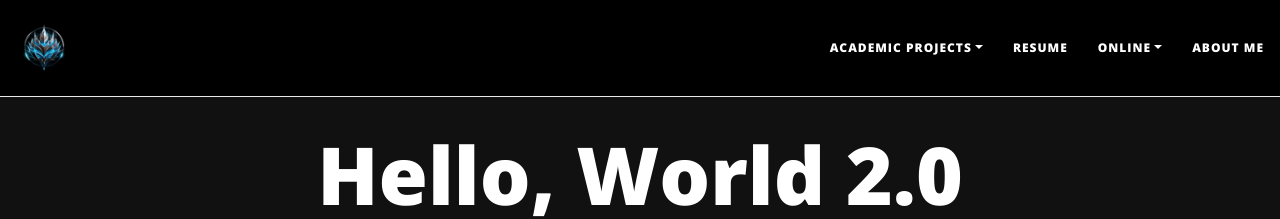
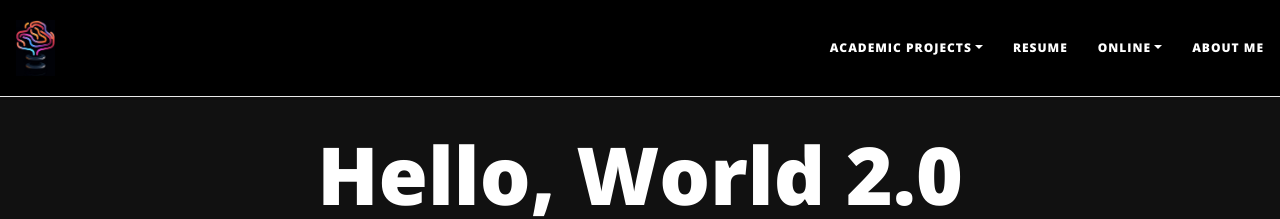
Before and after one commit to corticalstack/corticalstack.github.io, a Jekyll site: the page built from index.html, in a window 1280 px wide. Shown: the top 219 px of the page. Built offline with Jekyll 4.4.1, drawn with Linux system fonts in a browser that asks for light colours; nearby versions of some CDN libraries; the list of posts is cut into pages by our own code.

Commit message:
feat(new): new logo

```diff
--- a/_config.yml
+++ b/_config.yml
@@ -40,7 +40,7 @@ round-avatar: true
 
 # If you want to have an image logo in the top-left corner instead of the title text,
 # then specify the following parameter
-title-img: "/assets/img/cs-logo.jpg"
+title-img: "/assets/img/corticalstack_logo_small.jpg"
 
 
 # --- Footer options --- #
```
Also changed, not shown: assets/img/corticalstack_logo_small.JPG (added).
